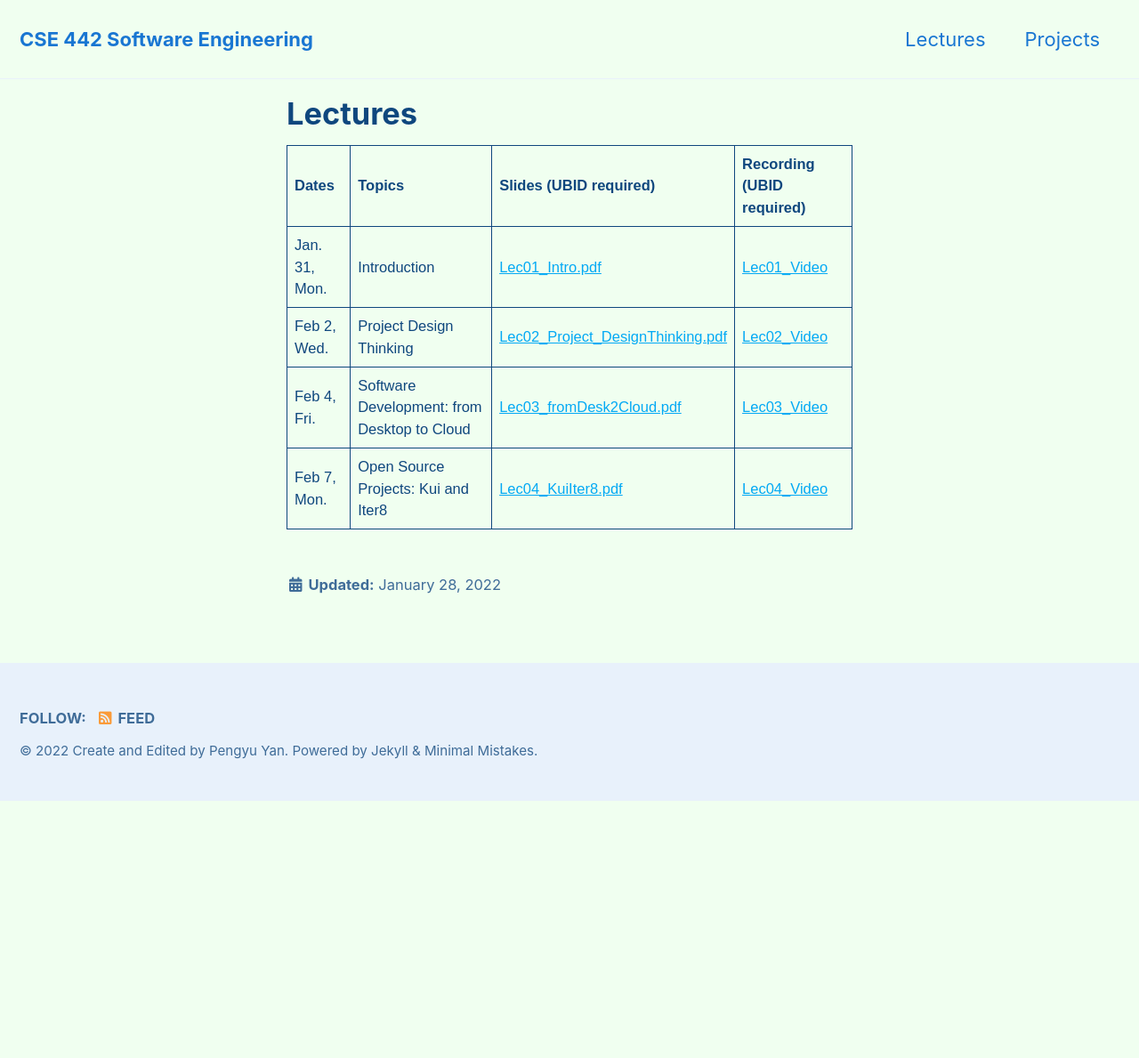
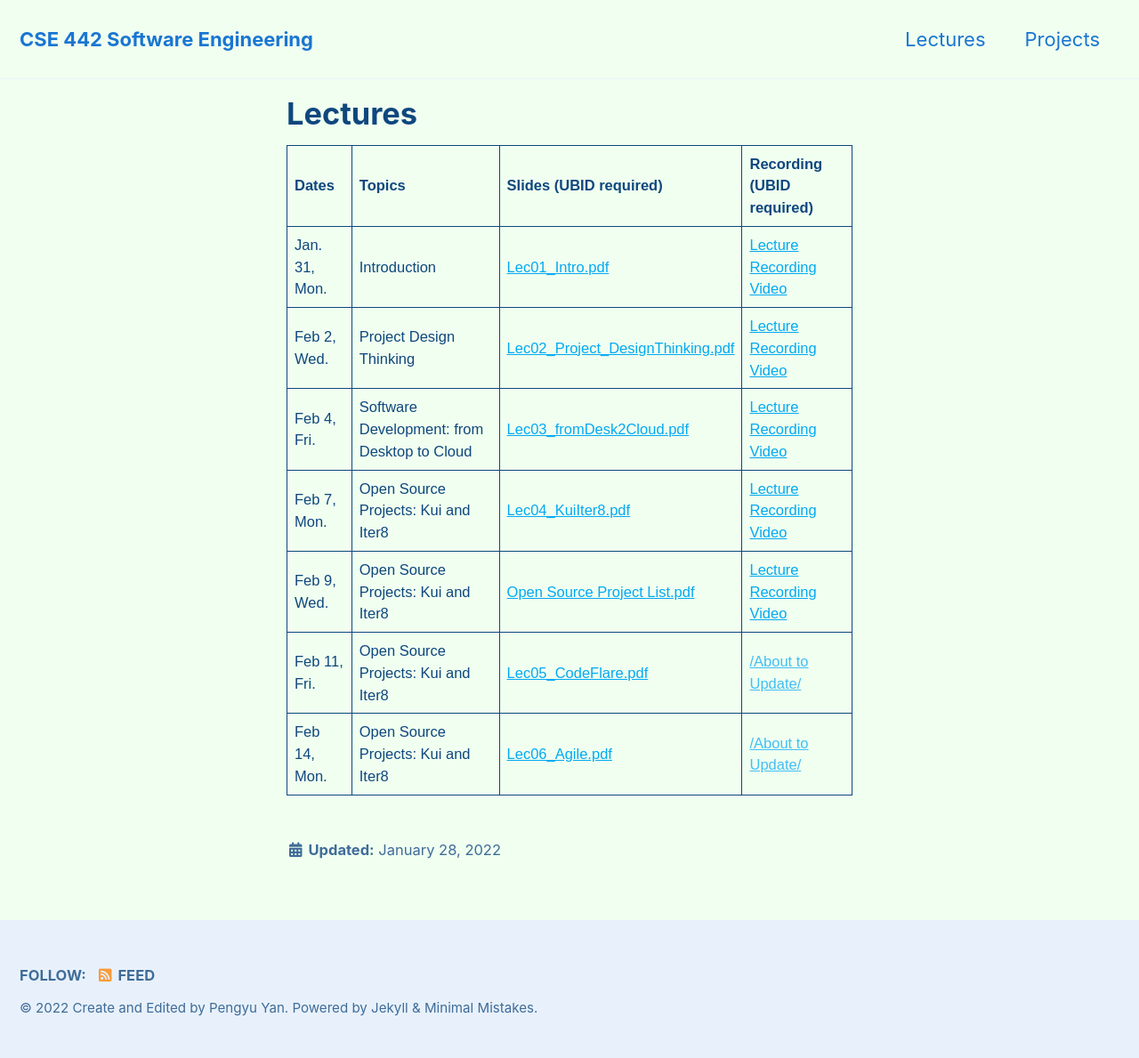
Before and after one commit to xlab-classes/cse442, a Jekyll site: the page built from _pages/lectures.md, in a window 1280 px wide. Shown: the whole page at 89% size. Built offline with Jekyll 4.4.1, drawn with Linux system fonts in a browser that asks for light colours; cached includes are drawn as plain includes; before the commit the page ends 900 px from its top, so only the background shows below that.

Commit message:
Update lectures.md

```diff
--- a/_pages/lectures.md
+++ b/_pages/lectures.md
@@ -33,25 +33,43 @@ td, th {
     <td>Jan. 31, Mon.</td>
     <td>Introduction</td>
     <td><a href="https://buffalo.box.com/s/t984yrg480zbho0kx1sa7nlglhearrzt">Lec01_Intro.pdf</a></td>
-    <td><a href="https://buffalo.box.com/s/v5u3v23to93m4go3obt3qpdumod0ac65">Lec01_Video</a></td>
+    <td><a href="https://buffalo.box.com/s/v5u3v23to93m4go3obt3qpdumod0ac65">Lecture Recording Video</a></td>
   </tr>
   <tr>
     <td>Feb 2, Wed.</td>
     <td>Project Design Thinking</td>
     <td><a href="https://buffalo.box.com/s/xyj8j49hg6zkr1kp04i49x2dbf2xpkxc">Lec02_Project_DesignThinking.pdf</a></td>
-    <td><a href="https://buffalo.box.com/s/cmvknej815pn3jpbop55wapk9i97u5sn">Lec02_Video</a></td>
+    <td><a href="https://buffalo.box.com/s/cmvknej815pn3jpbop55wapk9i97u5sn">Lecture Recording Video</a></td>
   </tr>
   <tr>
     <td>Feb 4, Fri.</td>
     <td>Software Development: from Desktop to Cloud</td>
     <td><a href="https://buffalo.box.com/s/s57dy8ymlosd9v4cxmbly88rp0i1bwqk">Lec03_fromDesk2Cloud.pdf</a></td>
-    <td><a href="https://buffalo.box.com/s/1e85mh96m5069yu4zafzmpwu4wc12pej">Lec03_Video</a></td>
+    <td><a href="https://buffalo.box.com/s/1e85mh96m5069yu4zafzmpwu4wc12pej">Lecture Recording Video</a></td>
   </tr>
   <tr>
     <td>Feb 7, Mon.</td>
     <td>Open Source Projects: Kui and Iter8</td>
     <td><a href="https://buffalo.box.com/s/fnqwimr8dr2btyh4gm0b9bxqggvixrbh">Lec04_KuiIter8.pdf</a></td>
-    <td><a href="https://buffalo.box.com/s/ql6j1i0et5wfkoccxn7eeszmm7k0zqgx">Lec04_Video</a></td>
+    <td><a href="https://buffalo.box.com/s/ql6j1i0et5wfkoccxn7eeszmm7k0zqgx">Lecture Recording Video</a></td>
+  </tr>
+  <tr>
+    <td>Feb 9, Wed.</td>
+    <td>Open Source Projects: Kui and Iter8</td>
+    <td><a href="https://buffalo.box.com/s/s72uccymhy59fem2mah3yi9agkfrlfq4">Open Source Project List.pdf</a></td>
+    <td><a href="https://buffalo.zoom.us/rec/share/Z-2RlDS5lZCFFY3xCd-em6XgyBVq5Yc21Rr-EJoyQxRCI8GXvUgVytr-P2QFEZ43.NORnkTRO1yUH6iV2?startTime=1644436774000">Lecture Recording Video</a></td>
+  </tr>
+  <tr>
+    <td>Feb 11, Fri.</td>
+    <td>Open Source Projects: Kui and Iter8</td>
+    <td><a href="https://buffalo.box.com/s/ot3ovda85zzhozdtvy9fhdhnk40y2if3">Lec05_CodeFlare.pdf</a></td>
+    <td><a href="">/About to Update/</a></td>
+  </tr>
+   <tr>
+    <td>Feb 14, Mon.</td>
+    <td>Open Source Projects: Kui and Iter8</td>
+    <td><a href="https://buffalo.box.com/s/bpm1fa4rslnl4sfvsguh738swul3x1xj">Lec06_Agile.pdf</a></td>
+    <td><a href="">/About to Update/</a></td>
   </tr>
 
 </table>
```
